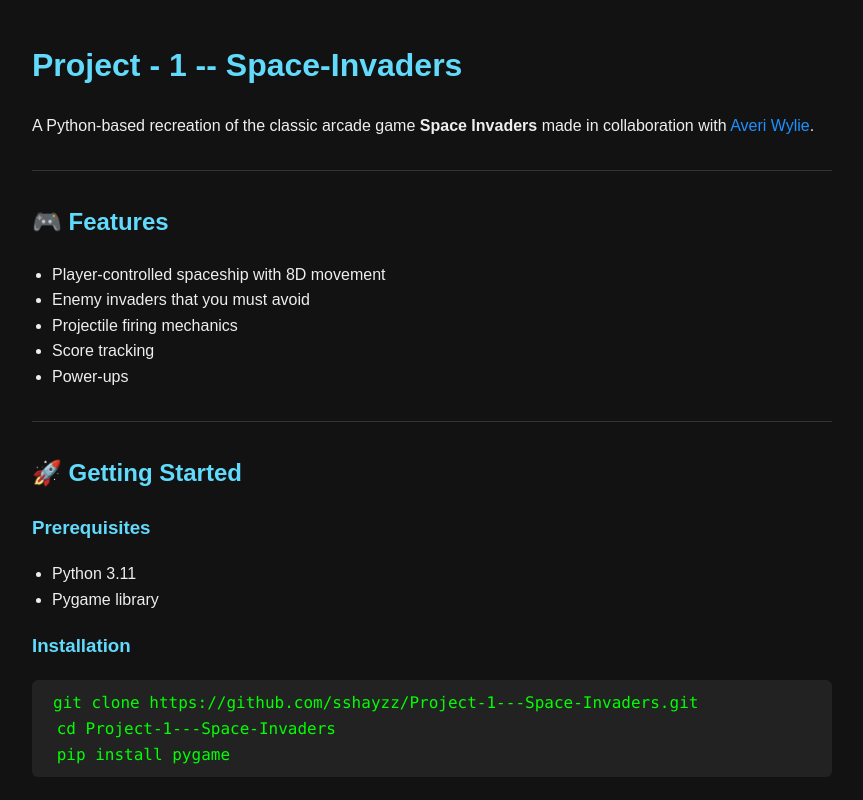
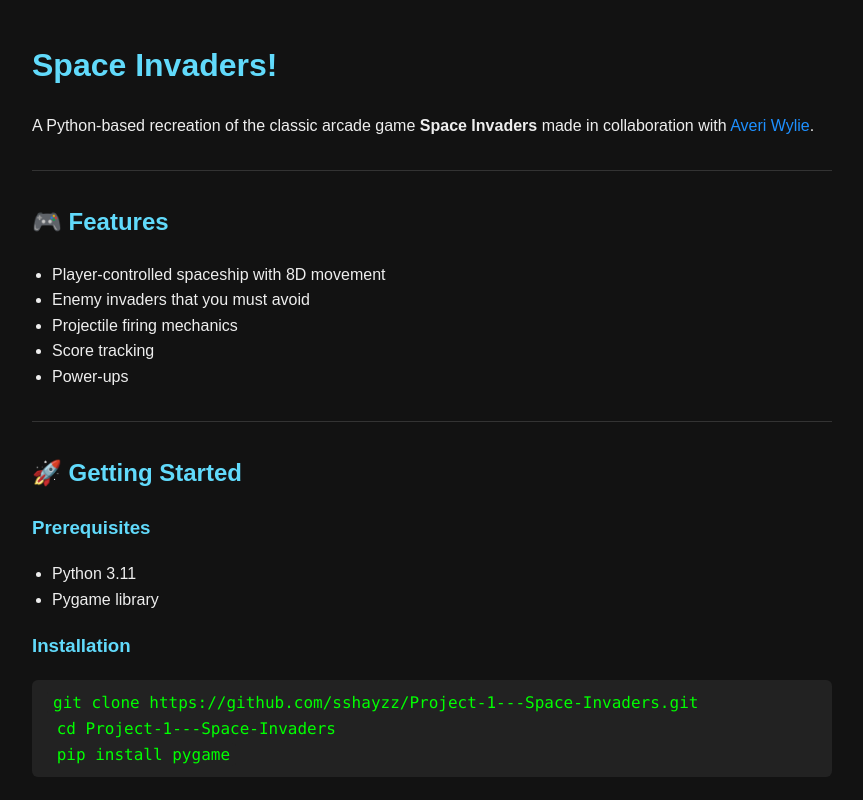
Before and after one commit to shahyaranfaz/Project1---SpaceInvaders, a plain HTML site: page index.html in a window 1280 px wide. Shown: the top 800 px of the page, without its empty margins (208-1071 px from the left). Drawn offline with Linux system fonts and the light colour scheme.

Commit message:
Update index.html

```diff
--- a/index.html
+++ b/index.html
@@ -3,7 +3,7 @@
 <head>
   <meta charset="UTF-8" />
   <meta name="viewport" content="width=device-width, initial-scale=1" />
-  <title>Project - 1 -- Space-Invaders</title>
+  <title>Space Invaders!</title>
   <style>
     body {
       font-family: Arial, sans-serif;
@@ -59,7 +59,7 @@
   </style>
 </head>
 <body>
-  <h1>Project - 1 -- Space-Invaders</h1>
+  <h1>Space Invaders!</h1>
   <p>
     A Python-based recreation of the classic arcade game <strong>Space Invaders</strong> made in collaboration with
     <a href="https://www.linkedin.com/in/averiwylie/" target="_blank" rel="noopener noreferrer">Averi Wylie</a>.
```
